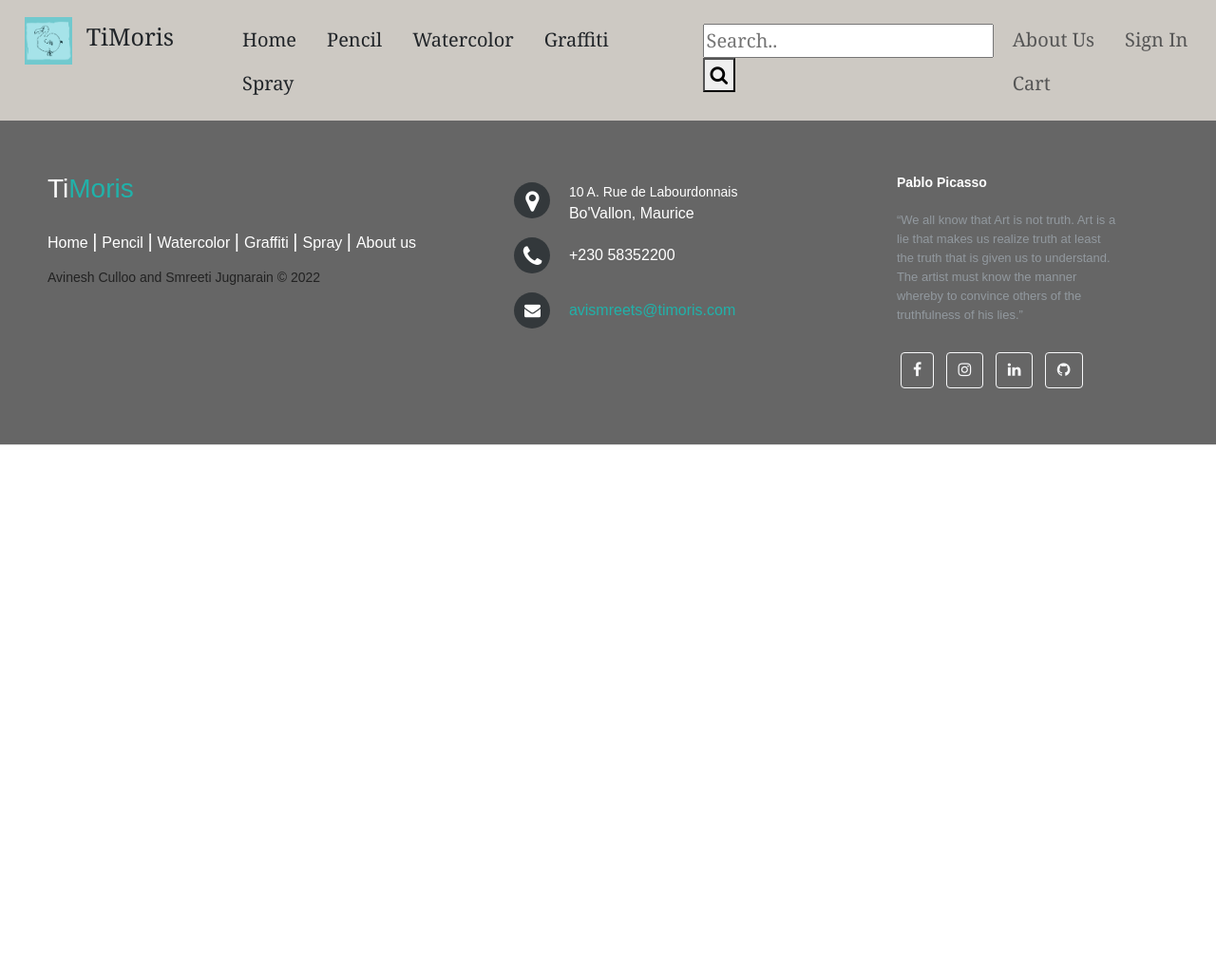
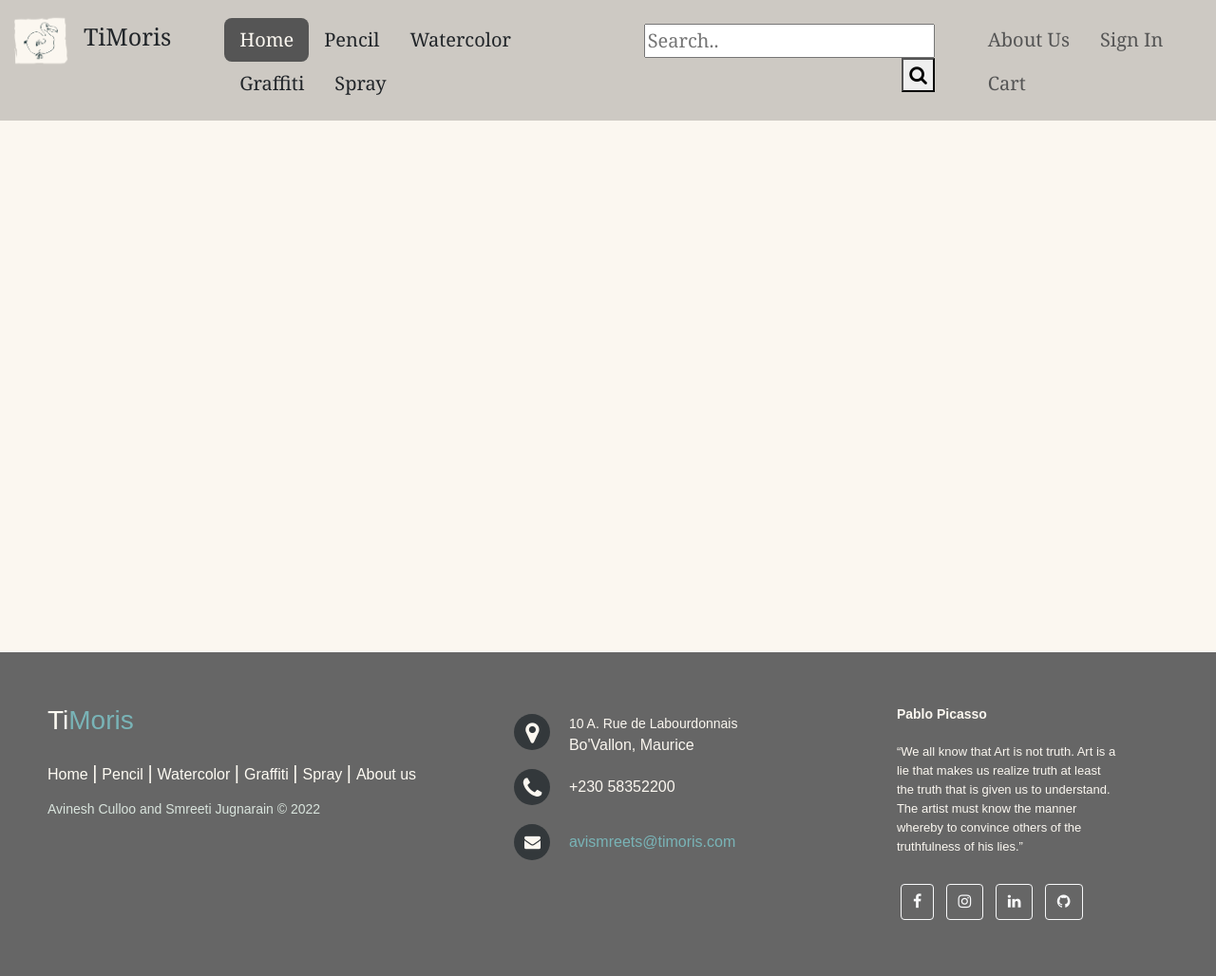
Before and after one commit to avinesh1906/CST2120-Ecommerce, a PHP site: page /Website/common/common.html in a window 1280 px wide. Shown: the whole page at 95% size. Before the commit the page ends 469 px from the top, so only its background shows below. Run offline with PHP 8.4, Linux system fonts and the light colour scheme.

Commit message:
Change icon + link for header

```diff
--- a/Code/Website/common/common.html
+++ b/Code/Website/common/common.html
@@ -21,14 +21,14 @@
         <!-- Navigation Bar -->
         <nav class="nav-bar ">
             <a class="navbar-brand ">
-            <img src="../../common/img/Ti_Moris.png" width="50" height="50" alt="Navigation bar logo">
+            <img src="../../common/img/Ti_Moris.png" width="60" height="60" alt="Navigation bar logo">
                 <span>TiMoris</span>
             </a>
             <div class="navigation-container">
                 <div class="nav-category">
                     <ul class="navbar-item">
                         <li class="nav-item">
-                            <a class="nav-link"> Home </a>
+                            <a class="nav-link" id="active"> Home </a>
                         </li>
                         <li class="nav-item">
                             <a class="nav-link"> Pencil </a>
@@ -65,7 +65,9 @@
                 </div>
             </div>
         </nav>
+        <div class="main-body">
 
+        </div>
         <!-- Footer -->
         <footer class="footer">
 
@@ -90,7 +92,6 @@
 			</div>
 
 			<div class="center-footer">
-
 				<div>
 					<i class="fa fa-map-marker"></i>
 					<p><span>10 A. Rue de Labourdonnais</span>Bo'Vallon, Maurice</p>
@@ -125,11 +126,11 @@
                         <i class="fa fa-facebook icon"></i>
                     </a>
                     <!-- Instagram -->
-                    <a class="btn btn-outline-light btn-floating m-1" href="https://www.instagram.com/keshav.culloo/" target="_blank" role="button">
+                    <a class="btn btn-outline-light btn-floating m-1" href="https://www.instagram.com/smreeti_j/" target="_blank" role="button">
                         <i class="fa fa-instagram icon"></i>
                     </a>
                     <!-- Linkedin -->
-                    <a class="btn btn-outline-light btn-floating m-1" href="https://www.linkedin.com/in/culloo-avinesh-46b3b71b6/" target="_blank" role="button">
+                    <a class="btn btn-outline-light btn-floating m-1" href="https://linkedin.com/in/smreeti-jugnarain-a9317a219" target="_blank" role="button">
                         <i class="fa fa-linkedin icon"></i>
                     </a>
                     <!-- Github  -->
--- a/Code/Website/common/css/styles.css
+++ b/Code/Website/common/css/styles.css
@@ -10,6 +10,14 @@
 body,footer {
     font-family: Georgia, serif;
     font-size: 20px;
+}
+
+.main-body{
+	width: 100%;
+  	min-height: 70vh;
+  	height: auto;
+  	position: relative;
+  	background-color: #FBF7F0;
 }
 
 .nav-bar {
@@ -41,20 +49,23 @@ body,footer {
 
 .nav-category {
     float:left;
-    width: 50%;
+    width: 45%;
 }
 
 .nav-other{
-    width: 25%;
+    width: 30%;
     padding-right: 1%;
 }
 
 .nav-center {
+	width: 35%;
+	display: flex;
+	padding-top: 0.5%;
+}
+
+.nav-center form {
+	text-align: right;
 	right: 0;
-	width: 25%;
-	display: flex;
-    padding-right: 2%;
-	padding-top: 0.5%;
 }
 
 .nav-other .navbar-item {
@@ -63,7 +74,8 @@ body,footer {
 }
 
 .navbar-brand {
-    padding-left: 2%;
+	padding-top: 0;
+    padding-left: 1%;
 }
 
 /* Navigation bar Title */
@@ -77,17 +89,15 @@ body,footer {
   overflow: hidden;
 }
 
-
-
 /* Navigation Hover */
 .navbar-item li a:hover {
     background-color: #FBF7F0;
-    color: #71C9CE;
 }
 
 /* Navigation active */
 .navbar-item li a#active {
-
+	background-color: #555555;
+	color: #FBF7F0;
 }
 
 .footer{
@@ -115,19 +125,19 @@ body,footer {
 
 /* Footer title */
 .footer h3{
-	color:  #ffffff;
+	color:  #FEFBF3;
 	font:  36px, cursive;
 	margin: 0;
 }
 
 .footer h3 span{
-	color:  lightseagreen;
+	color:  #79B4B7;
 }
 
 /* Footer links */
 
 .footer .footer-links{
-	color:  #ffffff;
+	color:  #FEFBF3;
 	margin: 20px 0 12px;
 	padding: 0;
 }
@@ -141,7 +151,7 @@ body,footer {
 }
 
 .footer .author{
-	color:  #222;
+	color:  #D9E4DD;
 	font-size: 14px;
 	font-weight: normal;
 	margin: 0;
@@ -159,8 +169,8 @@ body,footer {
 }
 
 .footer .center-footer i{
-	background-color:  #33383b;
-	color: #ffffff;
+	background-color: #33383b;
+	color: #FBF7F0;
 	font-size: 25px;
 	width: 38px;
 	height: 38px;
@@ -178,10 +188,10 @@ body,footer {
 
 .footer .center-footer p{
 	display: inline-block;
-	color: #ffffff;
-  font-weight:400;
+  	font-weight:400;
 	vertical-align: middle;
 	margin:0;
+	color: #FBF7F0;
 }
 
 .footer .center-footer p span{
@@ -192,7 +202,7 @@ body,footer {
 }
 
 .footer .center-footer p a{
-	color:  lightseagreen;
+	color:  #79B4B7;
 	text-decoration: none;;
 }
 
@@ -201,7 +211,6 @@ body,footer {
   font-weight:300;
   font-size: 20px;
   left: 0;
-  color: #fff;
   display: inline-block;
   padding-right: 5px;
 }
@@ -214,7 +223,7 @@ body,footer {
 
 .footer .description{
 	line-height: 20px;
-	color:  #92999f;
+	color:  #FBF7F0;
 	font-size: 13px;
 	font-weight: normal;
 	margin: 0;
@@ -222,7 +231,6 @@ body,footer {
 
 .footer .description span{
 	display: block;
-	color:  #ffffff;
 	font-size: 14px;
 	font-weight: bold;
 	margin-bottom: 20px;
```
Also changed, not shown: Code/common/img/Ti_Moris.png.
